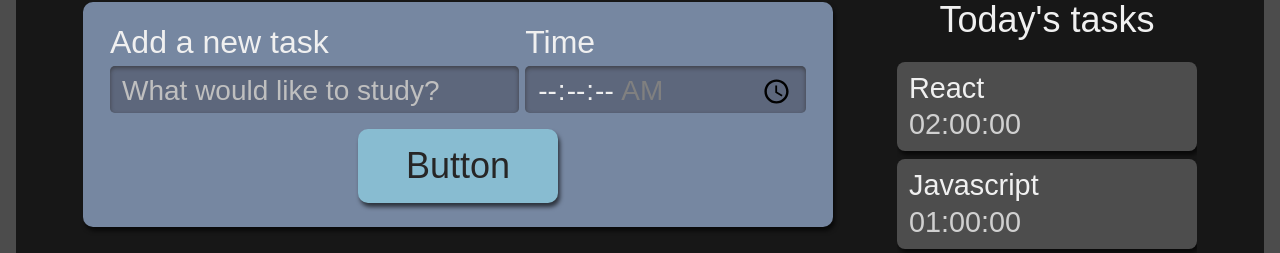
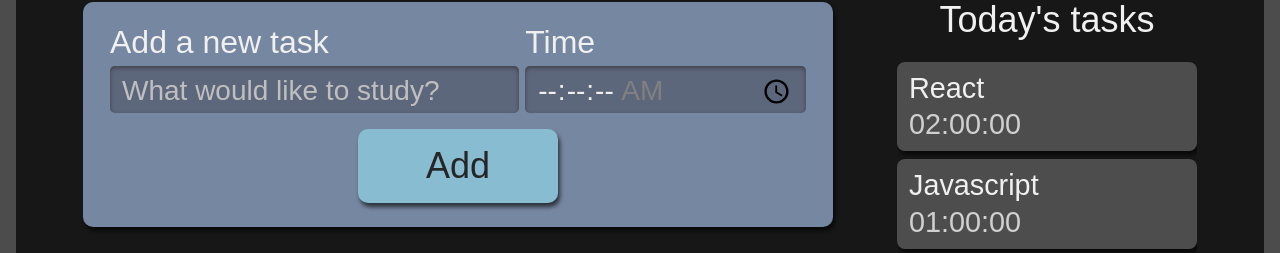
Before and after one commit to victorzottmann/study-tracker, a React (Create React App) app: page / in a window 1280 px wide. Shown: the part 222-475 px from the top of the page. Built offline with nearby package versions, Linux system fonts and the light colour scheme.

Commit message:
implement props for the Button component

```diff
--- a/src/components/Button/index.tsx
+++ b/src/components/Button/index.tsx
@@ -2,12 +2,12 @@
 
 import style from './Button.module.scss';
 
-const Button = () => {
+const Button: React.FC<{ text: string }> = (props) => {
   return (
     <button className={style.button}>
-      Button
+      {props.text}
     </button>
-  )
+  );
 }
 
 export default Button;
--- a/src/components/Form/index.tsx
+++ b/src/components/Form/index.tsx
@@ -32,7 +32,7 @@
           required
         />
       </div>
-      <Button />
+      <Button text="Add" />
     </form>
   )
 }
```
